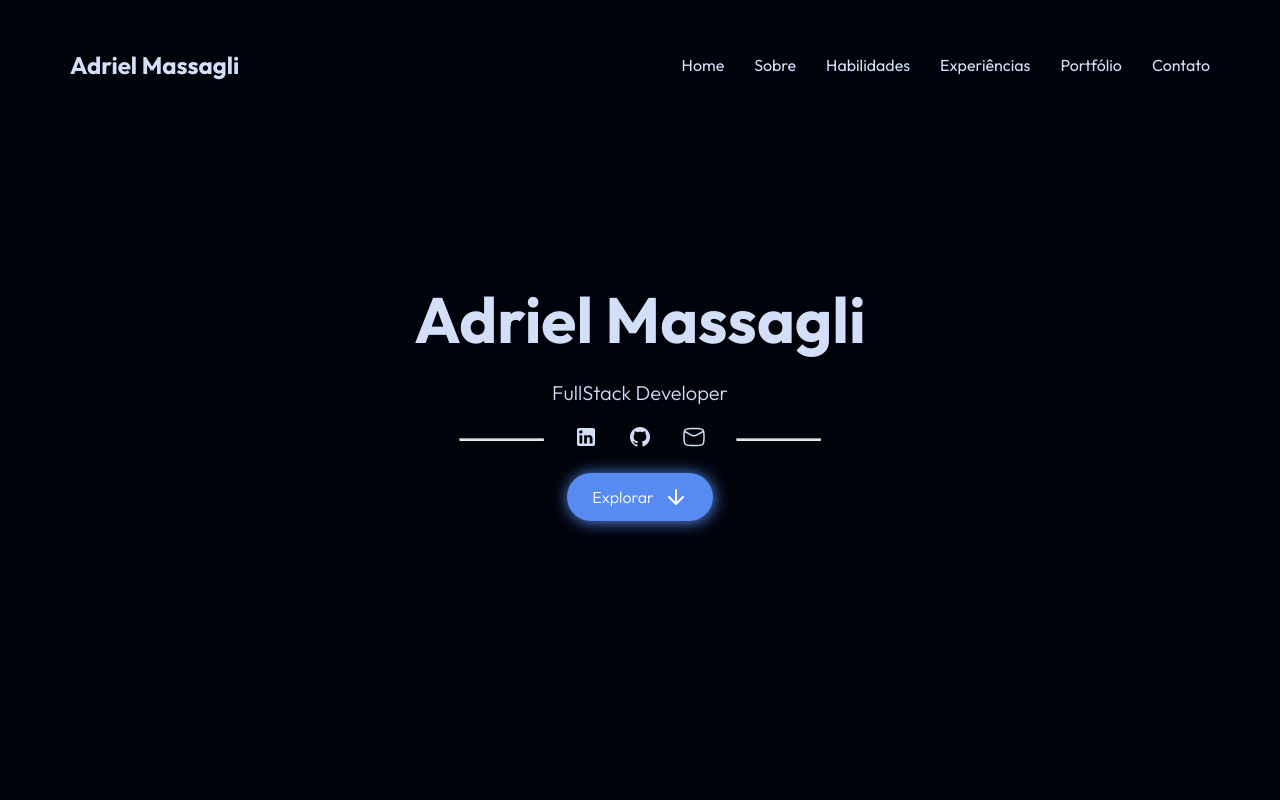
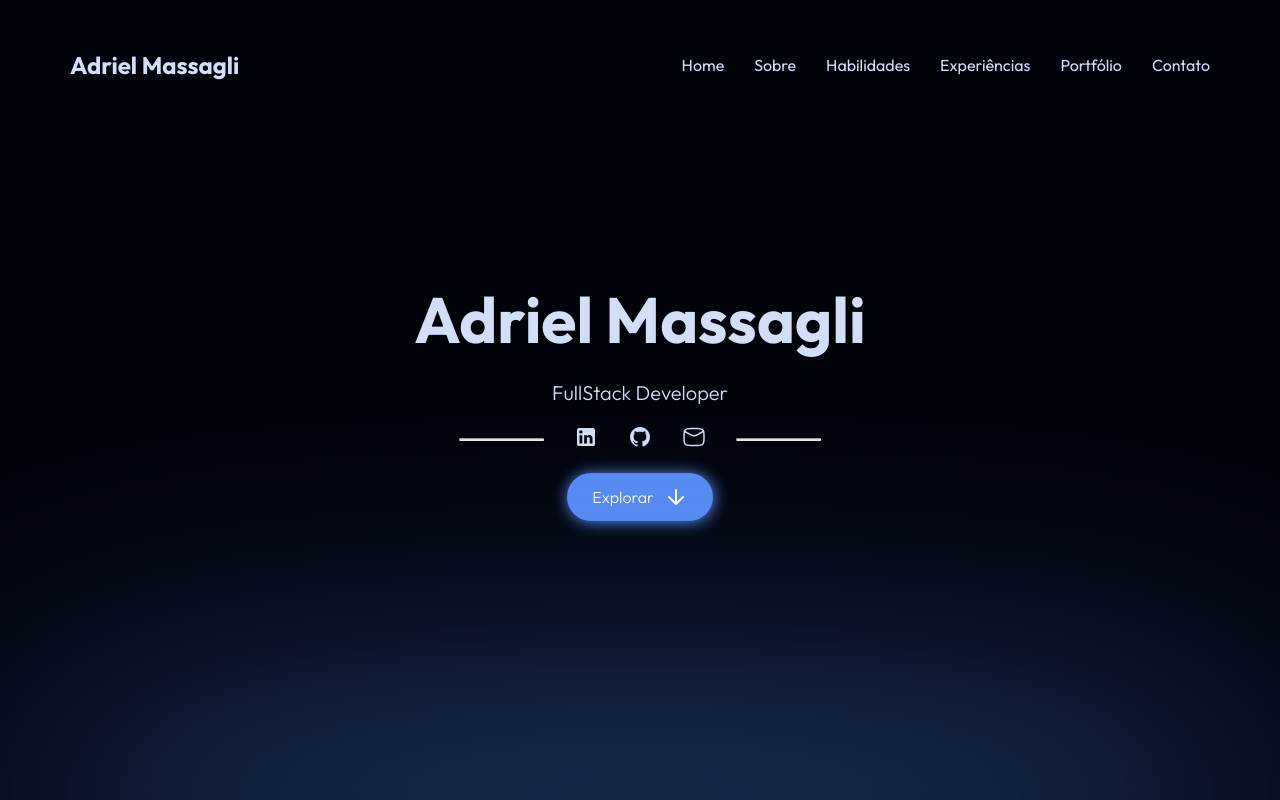
Before and after one commit to Massagli/web-portfolio, a React (Create React App) app: page / in a window 1280 px wide. Shown: the top 800 px of the page. Built offline with nearby package versions, Linux system fonts and the light colour scheme.

Commit message:
adding light in home section

```diff
--- a/src/components/sections/Home.js
+++ b/src/components/sections/Home.js
@@ -19,6 +19,8 @@ function Home(){
                 <hr></hr>
             </div>
             <Link to="about" smooth={true} duration={600}><button className={styles.button}>Explorar <img src={arrow_down} alt="arrow down"/></button></Link>
+
+            <div className={styles.light}></div>
         </section>
     )
 }
--- a/src/components/sections/Home.module.css
+++ b/src/components/sections/Home.module.css
@@ -92,3 +92,14 @@
     box-shadow: 1px 1px 10px var(--main-color);
     cursor: pointer;
 }
+
+.light{
+    width: 100%;
+    height: 20px;
+    background-color: #578BF2;
+    position: absolute;
+    bottom: 0;
+    border-radius: 50%;
+    box-shadow: 0px 0px 1100px 30px #578BF2;
+    filter: blur(100px);
+}
```
